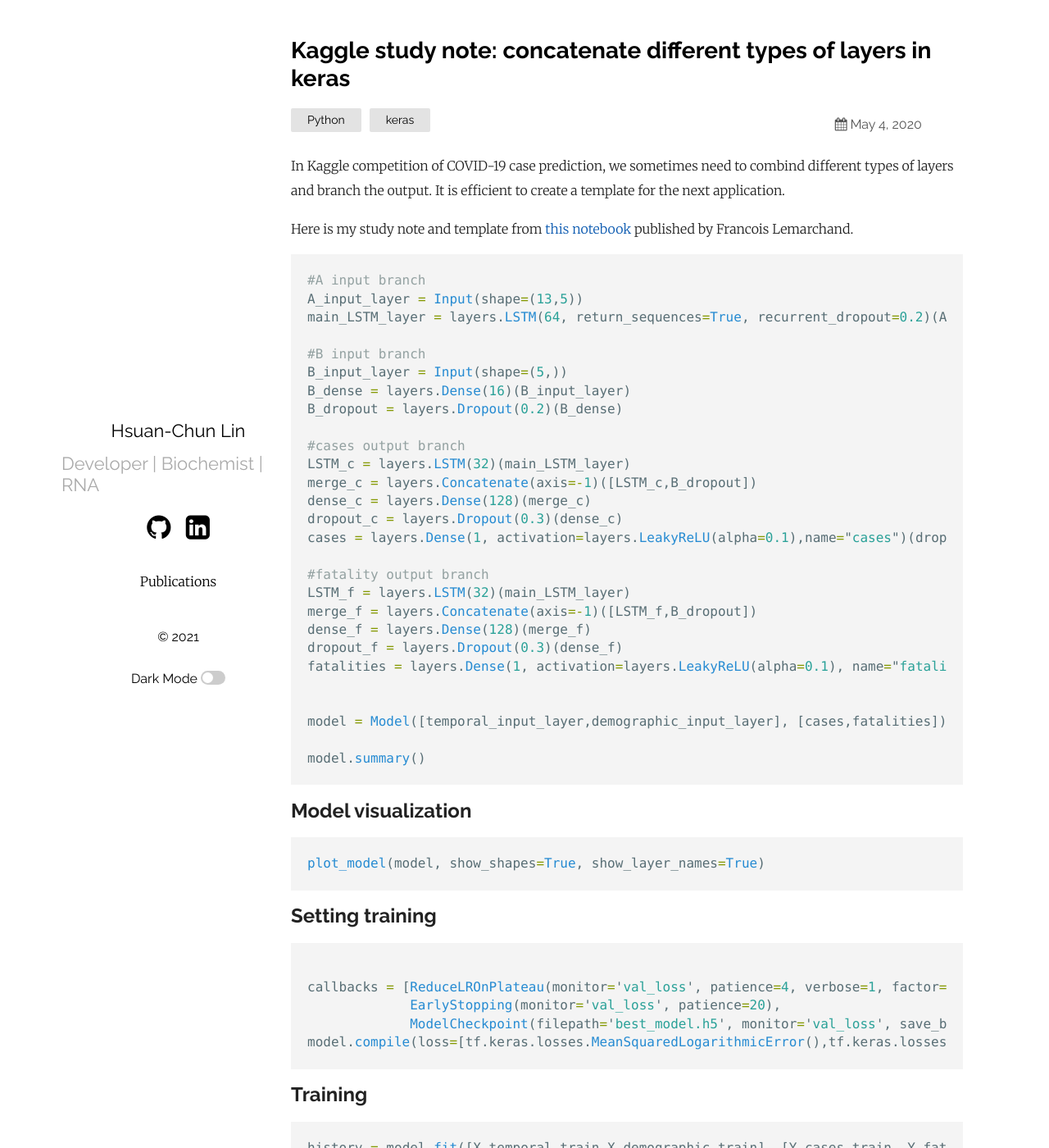
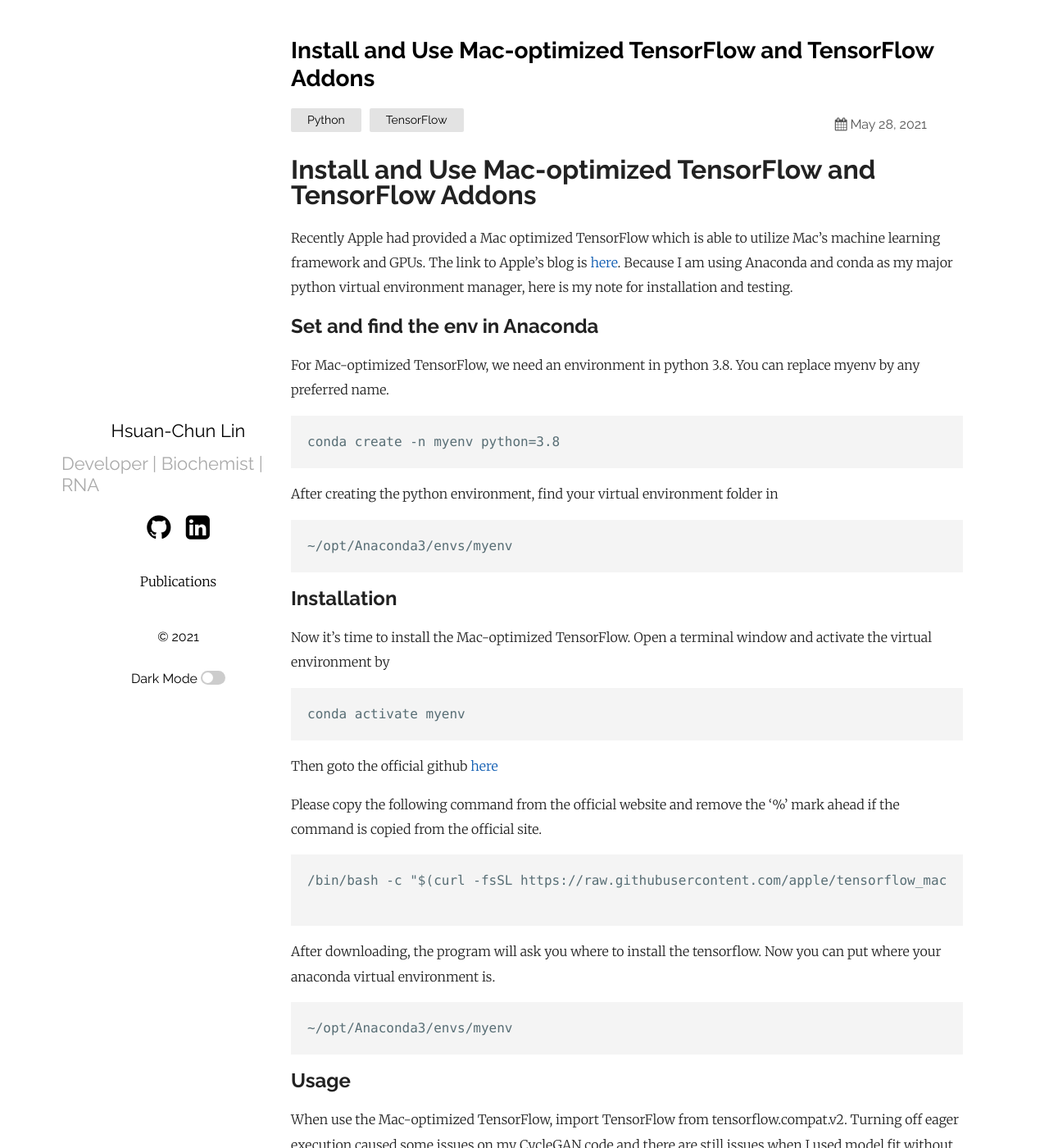
Before and after one commit to hsuanchunlin/hsuanchunlin.github.io, a Jekyll site: the page built from _posts/2020-05-04-concatenate-keras.markdown, in a window 1280 px wide and 1400 px high. Shown: the whole window at 82% size. Built offline with Jekyll 4.4.1, drawn with Linux system fonts in a browser that asks for light colours; some of the changed text lies outside the part shown.

Commit message:
05242021

````diff
--- a/_posts/2020-05-04-concatenate-keras.markdown
+++ b/_posts/2020-05-04-concatenate-keras.markdown
@@ -1,65 +1,100 @@
 ---
 layout: post
-title:  "Kaggle study note: concatenate different types of layers in keras"
-date:   2020-05-04 12:06:14 +0530
-categories: Python keras
+title:  "Install and Use Mac-optimized TensorFlow and TensorFlow Addons"
+date:   2021-05-28 24:06:14 +0530
+categories: Python TensorFlow
 ---
-In Kaggle competition of COVID-19 case prediction, we sometimes need to combind different types of layers and branch the output. It is efficient to create a template for the next application.
 
-Here is my study note and template from [this notebook](https://www.kaggle.com/frlemarchand/covid-19-forecasting-with-an-rnn) published by Francois Lemarchand.
+# Install and Use Mac-optimized TensorFlow and TensorFlow Addons
+
+
+Recently Apple had provided a Mac optimized TensorFlow which is able to utilize Mac's machine learning framework and GPUs. The link to Apple's blog is [here](https://blog.tensorflow.org/2020/11/accelerating-tensorflow-performance-on-mac.html). Because I am using Anaconda and conda as my major python virtual environment manager, here is my note for installation and testing.
+
+## Set and find the env in Anaconda
+For Mac-optimized TensorFlow, we need an environment in python 3.8. You can replace myenv by any preferred name.
+
+```
+conda create -n myenv python=3.8
+```
+After creating the python environment, find your virtual environment folder in
+
+```
+~/opt/Anaconda3/envs/myenv
+```
+## Installation
+
+Now it's time to install the Mac-optimized TensorFlow.
+Open a terminal window and activate the virtual environment by
+
+```
+conda activate myenv
+```
+Then goto the official github [here](https://github.com/apple/tensorflow_macos)
+
+Please copy the following command from the official website and remove the '%' mark ahead if the command is copied from the official site.
+
+```
+/bin/bash -c "$(curl -fsSL https://raw.githubusercontent.com/apple/tensorflow_macos/master/scripts/download_and_install.sh)"
+
+```
+After downloading, the program will ask you where to install the tensorflow. Now you can put where your anaconda virtual environment is.
+
+```
+~/opt/Anaconda3/envs/myenv
+```
+
+## Usage
+When use the Mac-optimized TensorFlow, import TensorFlow from tensorflow.compat.v2. Turning off eager execution caused some issues on my CycleGAN code and there are still issues when I used model.fit without eager execution. I have tried using TensorFlow without turning eager execution off on my 15 inch Macbook Pro 2019 with AMD GPU and TensorFlow was still able to utilize AMD GPU to run my training.
 
 ```python
-#A input branch
-A_input_layer = Input(shape=(13,5))
-main_LSTM_layer = layers.LSTM(64, return_sequences=True, recurrent_dropout=0.2)(A_input_layer)
+import tensorflow.compat.v2 as tf
+tf.enable_v2_behavior()
 
-#B input branch
-B_input_layer = Input(shape=(5,))
-B_dense = layers.Dense(16)(B_input_layer)
-B_dropout = layers.Dropout(0.2)(B_dense)
+#Option to disable eager execution
+from tensorflow.python.framework.ops import disable_eager_execution
+disable_eager_execution()
 
-#cases output branch
-LSTM_c = layers.LSTM(32)(main_LSTM_layer)
-merge_c = layers.Concatenate(axis=-1)([LSTM_c,B_dropout])
-dense_c = layers.Dense(128)(merge_c)
-dropout_c = layers.Dropout(0.3)(dense_c)
-cases = layers.Dense(1, activation=layers.LeakyReLU(alpha=0.1),name="cases")(dropout_c)
+#Import mlcompute module to use the optional set_mlc_device API for device selection with ML Compute.
+from tensorflow.python.compiler.mlcompute import mlcompute
+mlcompute.set_mlc_device(device_name='any')
+#Available options are 'cpu', 'gpu', and 'any'.
 
-#fatality output branch
-LSTM_f = layers.LSTM(32)(main_LSTM_layer)
-merge_f = layers.Concatenate(axis=-1)([LSTM_f,B_dropout])
-dense_f = layers.Dense(128)(merge_f)
-dropout_f = layers.Dropout(0.3)(dense_f)
-fatalities = layers.Dense(1, activation=layers.LeakyReLU(alpha=0.1), name="fatalities")(dropout_f)
-
-
-model = Model([temporal_input_layer,demographic_input_layer], [cases,fatalities])
-
-model.summary()
 ```
 
-## Model visualization
+## Test the installation
+A jupyter notebook or a python .py file is created and the following code can be copied to execute to test the performance of TensorFlow installation. Or you can find here [easy_test.py](./easy_test.py).
 
 ```python
-plot_model(model, show_shapes=True, show_layer_names=True)
+import tensorflow.compat.v2 as tf
+tf.enable_v2_behavior()
+
+#Option to disable eager execution
+from tensorflow.python.framework.ops import disable_eager_execution
+disable_eager_execution()
+
+#Import mlcompute module to use the optional set_mlc_device API for device selection with ML Compute.
+from tensorflow.python.compiler.mlcompute import mlcompute
+mlcompute.set_mlc_device(device_name='any')
+#Available options are 'cpu', 'gpu', and 'any'.
+
+mnist = tf.keras.datasets.mnist
+
+(x_train, y_train), (x_test, y_test) = mnist.load_data()
+x_train, x_test = x_train / 255.0, x_test / 255.0
+
+model = tf.keras.models.Sequential([
+  tf.keras.layers.Flatten(input_shape=(28, 28)),
+  tf.keras.layers.Dense(128, activation='relu'),
+  tf.keras.layers.Dropout(0.2),
+  tf.keras.layers.Dense(10)
+])
+
+loss_fn = tf.keras.losses.SparseCategoricalCrossentropy(from_logits=True)
+
+model.compile(optimizer='adam',
+              loss=loss_fn,
+              metrics=['accuracy'])
+
+model.fit(x_train, y_train, epochs=1)
 ```
-
-## Setting training
-
-```python
-
-callbacks = [ReduceLROnPlateau(monitor='val_loss', patience=4, verbose=1, factor=0.6),
-             EarlyStopping(monitor='val_loss', patience=20),
-             ModelCheckpoint(filepath='best_model.h5', monitor='val_loss', save_best_only=True)]
-model.compile(loss=[tf.keras.losses.MeanSquaredLogarithmicError(),tf.keras.losses.MeanSquaredLogarithmicError()], optimizer="adam")
-```
-
-## Training
-```python
-history = model.fit([X_temporal_train,X_demographic_train], [Y_cases_train, Y_fatalities_train],
-          epochs = 250,
-          batch_size = 16,
-          validation_data=([X_temporal_test,X_demographic_test],  [Y_cases_test, Y_fatalities_test]),
-          callbacks=callbacks)
-
-```
+The sorce code is modified from the tutorial of [TensorFlow site](https://www.tensorflow.org/tutorials/quickstart/beginner).
````
Also changed, not shown: 8 other files.
